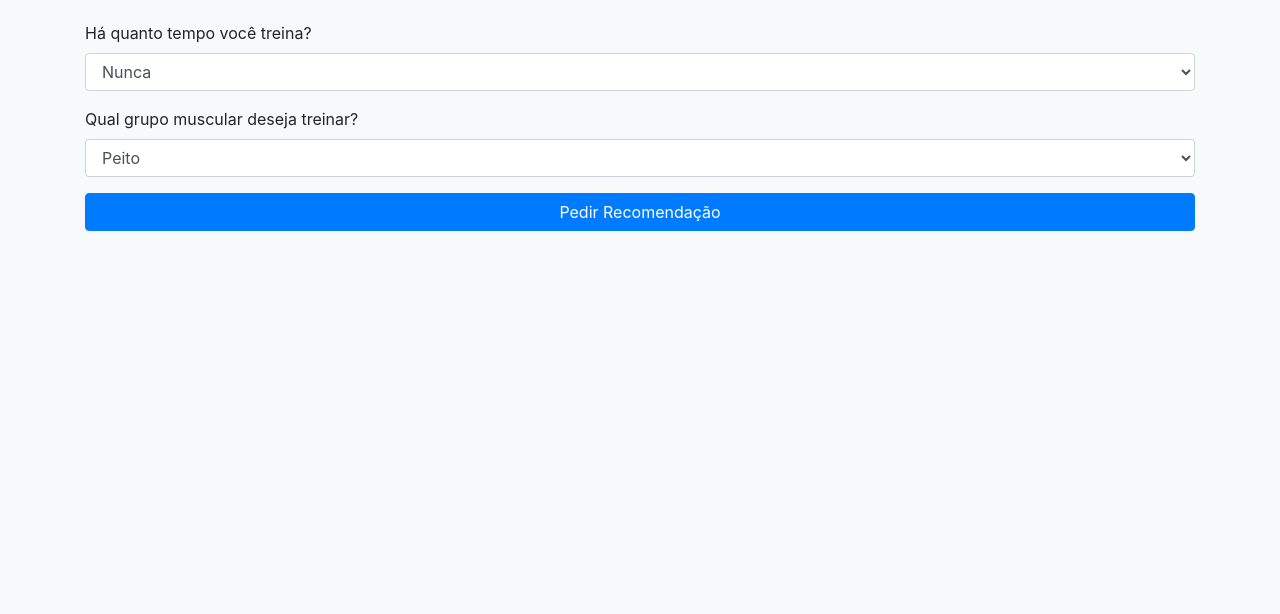
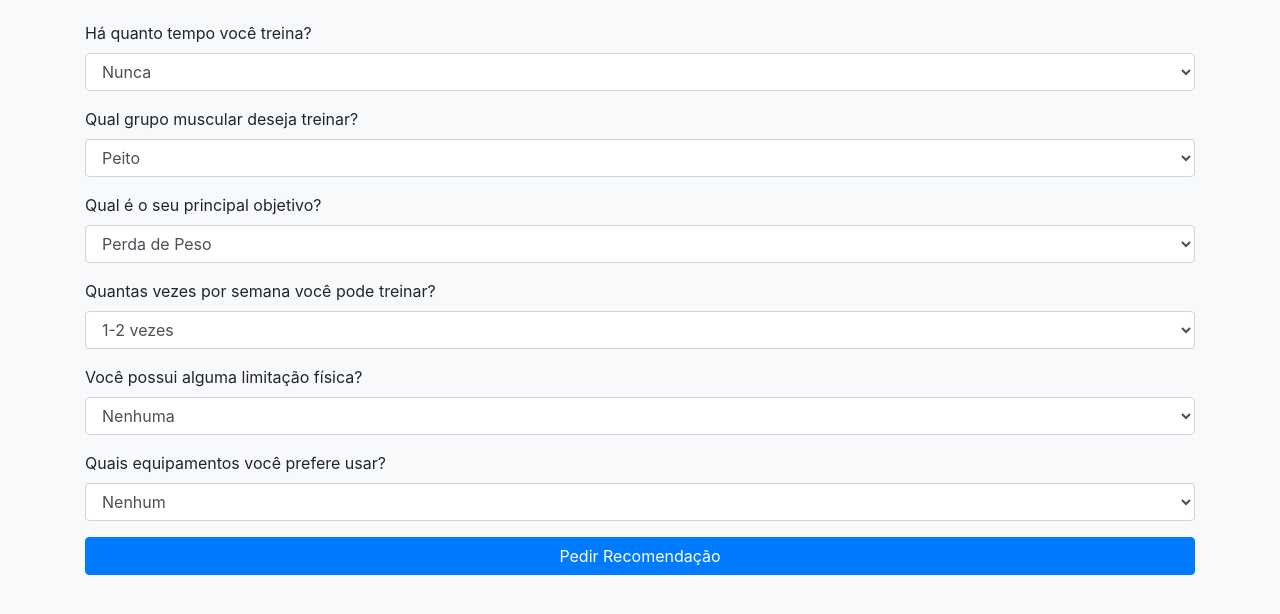
Before and after one commit to emanuelflavio/sistema_recomendacao, a Django app: page /perguntas/ in a window 1280 px wide. Shown: the part 155-769 px from the top of the page. Run offline with Django 5.2, Linux system fonts and the light colour scheme; some libraries are stand-ins or nearby versions.

Commit message:
minhapica

```diff
--- a/recomendacao/templates/recomendacao/perguntas.html
+++ b/recomendacao/templates/recomendacao/perguntas.html
@@ -53,6 +53,44 @@
                     <option value="abdômen">Abdômen</option>
                 </select>
             </div>
+            <div class="form-group">
+                <label for="objetivo_treino">Qual é o seu principal objetivo?</label>
+                <select id="objetivo_treino" name="objetivo_treino" class="form-control">
+                    <option value="perda_de_peso">Perda de Peso</option>
+                    <option value="ganho_de_massa">Ganho de Massa Muscular</option>
+                    <option value="manter_forma">Manter a Forma</option>
+                    <option value="melhorar_condicionamento">Melhorar Condicionamento</option>
+                </select>
+            </div>
+            <div class="form-group">
+                <label for="frequencia_treino">Quantas vezes por semana você pode treinar?</label>
+                <select id="frequencia_treino" name="frequencia_treino" class="form-control">
+                    <option value="1-2">1-2 vezes</option>
+                    <option value="3-4">3-4 vezes</option>
+                    <option value="5-6">5-6 vezes</option>
+                    <option value="todos_os_dias">Todos os dias</option>
+                </select>
+            </div>
+            <div class="form-group">
+                <label for="limitacoes_fisicas">Você possui alguma limitação física?</label>
+                <select id="limitacoes_fisicas" name="limitacoes_fisicas" class="form-control">
+                    <option value="nenhuma">Nenhuma</option>
+                    <option value="lesao_no_joelho">Lesão no Joelho</option>
+                    <option value="lesao_no_ombro">Lesão no Ombro</option>
+                    <option value="problemas_nas_costas">Problemas nas Costas</option>
+                    <option value="outras">Outras</option>
+                </select>
+            </div>
+            <div class="form-group">
+                <label for="preferencias_equipamento">Quais equipamentos você prefere usar?</label>
+                <select id="preferencias_equipamento" name="preferencias_equipamento" class="form-control">
+                    <option value="nenhum">Nenhum</option>
+                    <option value="halteres">Halteres</option>
+                    <option value="máquinas">Máquinas</option>
+                    <option value="barra">Barra</option>
+                    <option value="todos">Todos</option>
+                </select>
+            </div>
             <button type="submit" class="btn btn-primary btn-block">Pedir Recomendação</button>
         </form>
     </div>
--- a/recomendacao/views.py
+++ b/recomendacao/views.py
@@ -39,51 +39,60 @@ explicacao_exercicios = {
 }
 
 exercicios_links = {
-    "Flexão de Braço": "https://www.youtube.com/watch?v=ZRXFKqUSGaM",
-    "Supino com Barra": "https://www.youtube.com/watch?v=9Jo8XwFNot4",
-    "Supino Inclinado": "https://www.youtube.com/watch?v=9Jo8XwFNot4",
-    "Máquina de Peito": "https://www.youtube.com/watch?v=9Jo8XwFNot4",
-    "Barra Fixa": "https://www.youtube.com/watch?v=9Jo8XwFNot4",
-    "Remada Sentada": "https://www.youtube.com/watch?v=9Jo8XwFNot4",
-    "Puxada Alta": "https://www.youtube.com/watch?v=9Jo8XwFNot4",
-    "Levantamento Terra": "https://www.youtube.com/watch?v=9Jo8XwFNot4",
-    "Agachamento Livre": "https://www.youtube.com/watch?v=9Jo8XwFNot4",
-    "Leg Press": "https://www.youtube.com/watch?v=9Jo8XwFNot4",
-    "Cadeira Extensora": "https://www.youtube.com/watch?v=9Jo8XwFNot4",
-    "Cadeira Flexora": "https://www.youtube.com/watch?v=9Jo8XwFNot4",
-    "Desenvolvimento com Halteres": "https://www.youtube.com/watch?v=9Jo8XwFNot4",
-    "Elevação Lateral": "https://www.youtube.com/watch?v=9Jo8XwFNot4",
-    "Elevação Frontal": "https://www.youtube.com/watch?v=9Jo8XwFNot4",
-    "Remada Alta": "https://www.youtube.com/watch?v=9Jo8XwFNot4",
-    "Rosca Direta": "https://www.youtube.com/watch?v=9Jo8XwFNot4",
-    "Tríceps Pulley": "https://www.youtube.com/watch?v=9Jo8XwFNot4",
-    "Rosca Inversa": "https://www.youtube.com/watch?v=9Jo8XwFNot4",
-    "Tríceps Coice": "https://www.youtube.com/watch?v=9Jo8XwFNot4",
-    "Prancha Abdominal": "https://www.youtube.com/watch?v=9Jo8XwFNot4",
-    "Crunch": "https://www.youtube.com/watch?v=9Jo8XwFNot4",
-    "Elevação de Pernas": "https://www.youtube.com/watch?v=9Jo8XwFNot4",
-    "Supra": "https://www.youtube.com/watch?v=9Jo8XwFNot4"
+    "Flexão de Braço": "https://www.youtube.com/watch?v=IODxDxX7oi4",
+    "Supino com Barra": "https://www.youtube.com/watch?v=rT7DgCr-3pg",
+    "Supino Inclinado": "https://www.youtube.com/watch?v=DbFgADa2PL8",
+    "Máquina de Peito": "https://www.youtube.com/watch?v=MQHiZk8i2nU",
+    "Barra Fixa": "https://www.youtube.com/watch?v=eGo4IYlbE5g",
+    "Remada Sentada": "https://www.youtube.com/watch?v=GZbfZ033f74",
+    "Puxada Alta": "https://www.youtube.com/watch?v=CAwf7n6Luuc",
+    "Levantamento Terra": "https://www.youtube.com/watch?v=op9kVnSso6Q",
+    "Agachamento Livre": "https://www.youtube.com/watch?v=Dy28eq2PjcM",
+    "Leg Press": "https://www.youtube.com/watch?v=LfhGmaP9dLs",
+    "Cadeira Extensora": "https://www.youtube.com/watch?v=YyvSfVjQeL0",
+    "Cadeira Flexora": "https://www.youtube.com/watch?v=ljOxo0s33sI",
+    "Desenvolvimento com Halteres": "https://www.youtube.com/watch?v=B-aVuyhvLHU",
+    "Elevação Lateral": "https://www.youtube.com/watch?v=3VcKaXpzqRo",
+    "Elevação Frontal": "https://www.youtube.com/watch?v=GSzP1K2rVlU",
+    "Remada Alta": "https://www.youtube.com/watch?v=KB3uGf3DL8Y",
+    "Rosca Direta": "https://www.youtube.com/watch?v=zC3nLlEvin4",
+    "Tríceps Pulley": "https://www.youtube.com/watch?v=2-LAMcpzODU",
+    "Rosca Inversa": "https://www.youtube.com/watch?v=MEyLWigabCI",
+    "Tríceps Coice": "https://www.youtube.com/watch?v=2-LAMcpzODU",
+    "Prancha Abdominal": "https://www.youtube.com/watch?v=pSHjTRCQxIw",
+    "Crunch": "https://www.youtube.com/watch?v=Xyd_fa5zoEU",
+    "Elevação de Pernas": "https://www.youtube.com/watch?v=JB2oyawG9KI",
+    "Supra": "https://www.youtube.com/watch?v=5cWtCmqaxMw"
 }
-
 
 def home(request):
     return render(request, 'recomendacao/home.html')
-
 
 def perguntas(request):
     if request.method == "POST":
         tempo_treino = request.POST.get("tempo_treino")
         grupo_muscular = request.POST.get("grupo_muscular")
-        return redirect('recomendacao:recomendacao', tempo_treino=tempo_treino, grupo_muscular=grupo_muscular)
+        objetivo_treino = request.POST.get("objetivo_treino")
+        frequencia_treino = request.POST.get("frequencia_treino")
+        limitacoes_fisicas = request.POST.get("limitacoes_fisicas")
+        preferencias_equipamento = request.POST.get("preferencias_equipamento")
+
+        return redirect('recomendacao:recomendacao', tempo_treino=tempo_treino, grupo_muscular=grupo_muscular, objetivo_treino=objetivo_treino, frequencia_treino=frequencia_treino, limitacoes_fisicas=limitacoes_fisicas, preferencias_equipamento=preferencias_equipamento)
     return render(request, 'recomendacao/perguntas.html')
 
-
-def recomendacao(request, tempo_treino, grupo_muscular):
+def recomendacao(request, tempo_treino, grupo_muscular, objetivo_treino, frequencia_treino, limitacoes_fisicas, preferencias_equipamento):
     grupo_muscular = grupo_muscular.lower()
     if grupo_muscular not in exercicios_por_grupo_muscular:
         return render(request, 'recomendacao/error.html', {"message": "Grupo muscular não reconhecido."})
 
     exercicios = exercicios_por_grupo_muscular[grupo_muscular]
+
+    # Filtro de exercícios com base em limitações físicas e preferências de equipamento
+    if limitacoes_fisicas != "nenhuma":
+        exercicios = [ex for ex in exercicios if limitacoes_fisicas not in explicacao_exercicios[ex].lower()]
+    if preferencias_equipamento != "todos":
+        exercicios = [ex for ex in exercicios if preferencias_equipamento in explicacao_exercicios[ex].lower()]
+
     random.shuffle(exercicios)
     recomendados = exercicios[:3]
     explicacoes_links = [
@@ -98,7 +107,11 @@ def recomendacao(request, tempo_treino, grupo_muscular):
     context = {
         "explicacoes_links": explicacoes_links,
         "tempo_treino": tempo_treino,
-        "grupo_muscular": grupo_muscular.capitalize()
+        "grupo_muscular": grupo_muscular.capitalize(),
+        "objetivo_treino": objetivo_treino,
+        "frequencia_treino": frequencia_treino,
+        "limitacoes_fisicas": limitacoes_fisicas,
+        "preferencias_equipamento": preferencias_equipamento
     }
 
     return render(request, 'recomendacao/recomendacao.html', context)
```
Also changed, not shown: other parts of recomendacao/templates/recomendacao/perguntas.html (+2 -2 lines), recomendacao/templates/recomendacao/recomendacao.html (+6 -1 lines).
